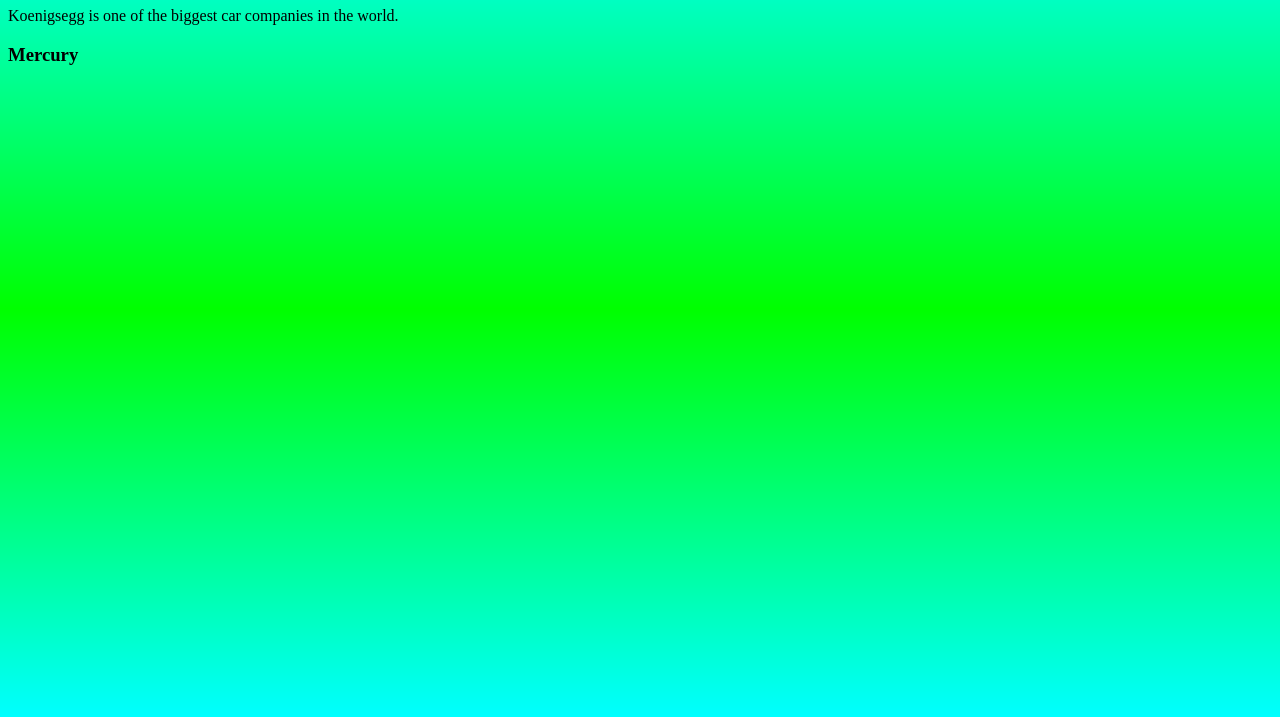
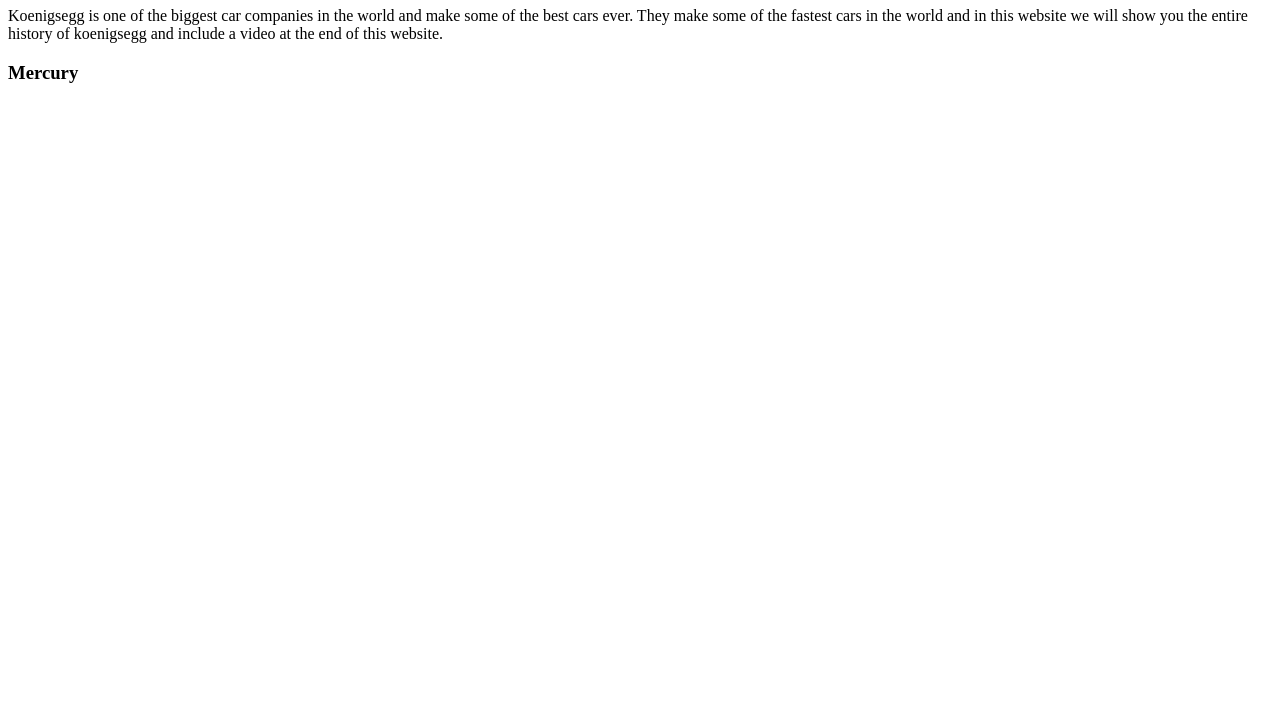
Before and after one commit to OPCalculator/my-website, a plain HTML site: page index.html in a window 1280 px wide. Shown: the part 99-816 px from the top of the page. Drawn offline with Linux system fonts and the light colour scheme.

Commit message:
Update index.html

```diff
--- a/index.html
+++ b/index.html
@@ -4,7 +4,7 @@ Danial Alkhalidi
   <style>
      body{
          text-align: left;
-         background-image: linear-gradient(rgb(0, 255, 255), rgb(0, 255, 0), rgb(0, 255, 255));
+         background-image: linear-gradient rgb(139, 0, 0), rgb(101, 67, 33), rgb(255, 255, 0);
          min-width: 100%;
          min-height: 100%;
       }
@@ -18,7 +18,7 @@ Danial Alkhalidi
   <h1>The History of Koenigsegg </h1>
 
 
-  <p> Koenigsegg is one of the biggest car companies in the world.  </p>
+  <p> Koenigsegg is one of the biggest car companies in the world and make some of the best cars ever. They make some of the fastest cars in the world and in this website we will show you the entire history of koenigsegg and include a video at the end of this website.</p>
 
   <h3>Mercury</h3>
   <p></body>
```
